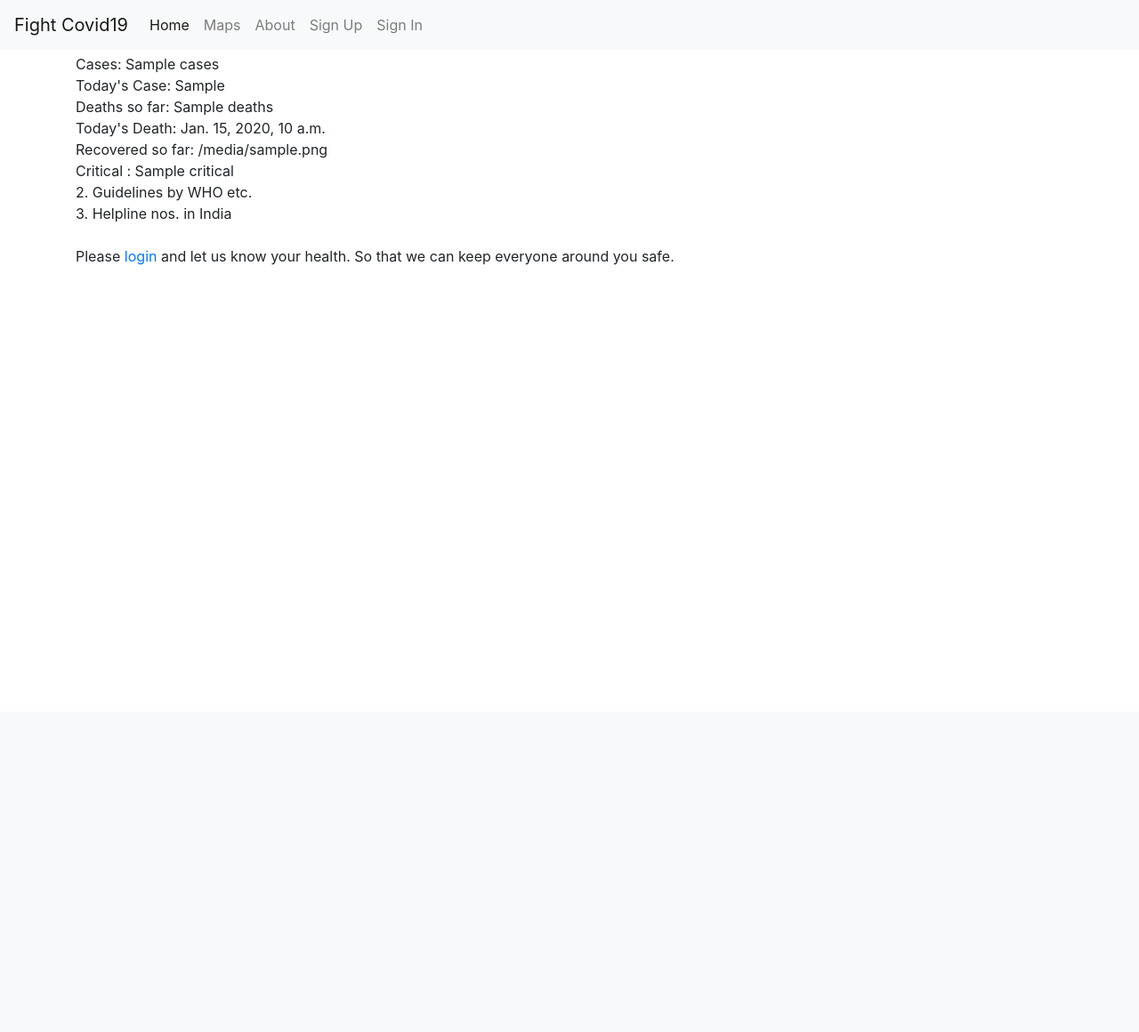
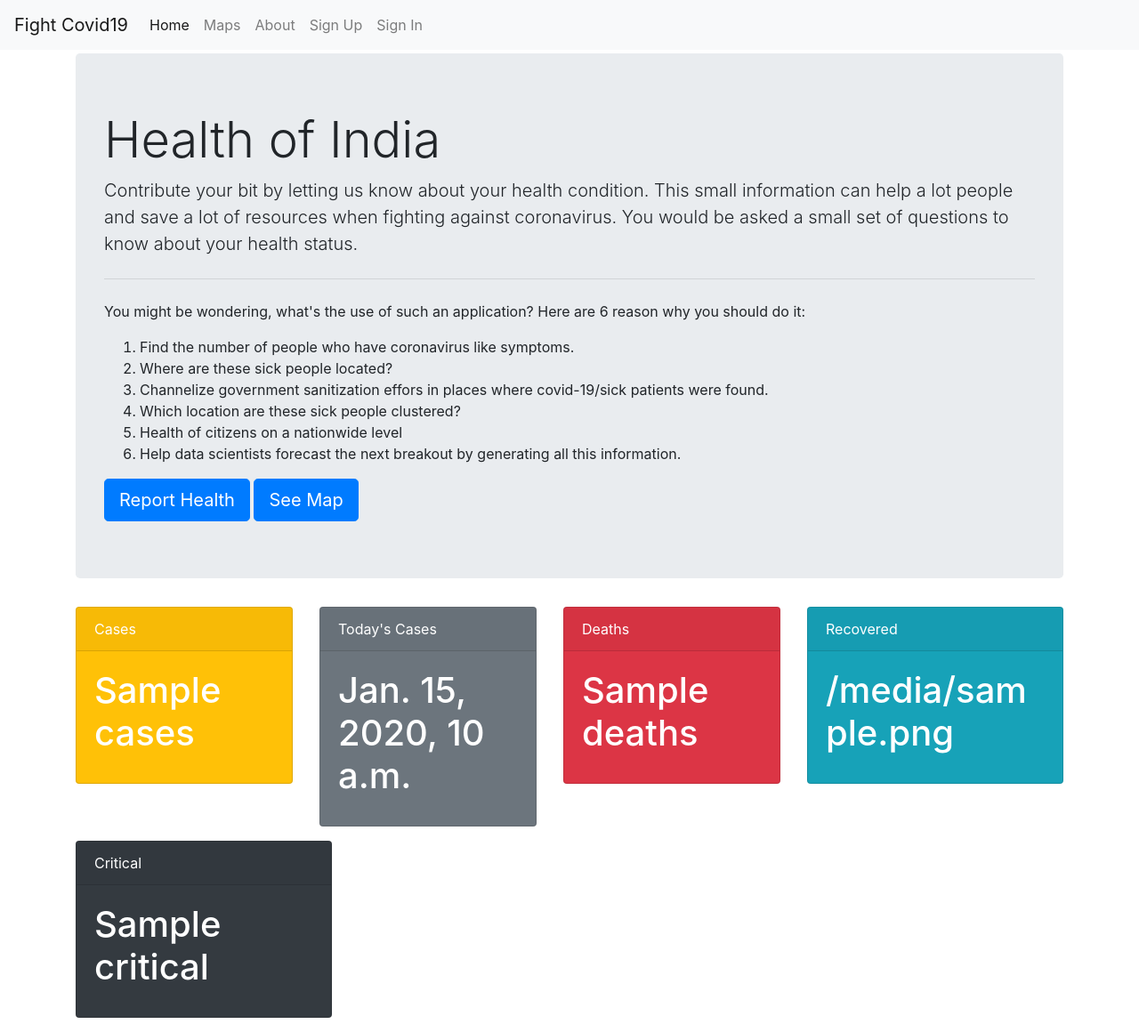
Before and after one commit to Podnet/Fight-Covid19, a Django app: template fight_covid19/templates/pages/home.html in a window 1280 px wide. Shown: the whole page at 89% size. Before the commit the page ends 298 px from the top, so only its background shows below. Run offline with Django 3.2, Linux system fonts and the light colour scheme; the template is opened without the code that fills it: most values are stand-ins (such as "Sample title", 1, 10 or a date in 2020); some libraries are stand-ins or nearby versions.

Commit message:
Improved dashboard content.

```diff
--- a/fight_covid19/templates/pages/home.html
+++ b/fight_covid19/templates/pages/home.html
@@ -1,24 +1,82 @@
 {% extends "base.html" %}
 
 {% block content %}
-  Cases: {{ cases }}<br>
-  Today's Case: {{ todaysCases }}<br>
-  Deaths so far: {{ deaths }}<br>
-  Today's Death: {{ todayDeaths }}<br>
-  Recovered so far: {{ recovered }}<br>
-  Critical : {{ critical }}
-  <br>
+
+  <div class="jumbotron">
+    <h1 class="display-4">Health of India</h1>
+    <p class="lead">Contribute your bit by letting us know about your health condition. This small information can help
+      a lot people and save a lot of resources when fighting against coronavirus. You would be asked a small set of
+      questions to know about your health status.</p>
+    <hr class="my-4">
+    <p>
+      You might be wondering, what's the use of such an application? Here are 6 reason why you should do it:
+    </p>
+    <ol>
+      <li>Find the number of people who have coronavirus like symptoms.</li>
+      <li>Where are these sick people located?</li>
+      <li>Channelize government sanitization effors in places where covid-19/sick patients were found.</li>
+      <li>Which location are these sick people clustered?</li>
+      <li>Health of citizens on a nationwide level</li>
+      <li>Help data scientists forecast the next breakout by generating all this information.</li>
+    </ol>
+    <a class="btn btn-primary btn-lg" href="{% url 'maps:wellness_entry' %}" role="button">Report Health</a>
+    <a class="btn btn-primary btn-lg" href="{% url 'maps:home' %}" role="button">See Map</a>
+  </div>
+
+  <!-- Covid-19 Status -->
+  <div class="row">
+  <div class="col-sm">
+    <div class="card text-white bg-warning mb-3" style="max-width: 18rem;">
+      <div class="card-header">Cases</div>
+      <div class="card-body">
+        <h1 class="card-title">{{ cases }}</h1>
+
+      </div>
+    </div>
+  </div>
+
+  <div class="col-sm">
+    <div class="card text-white bg-secondary mb-3" style="max-width: 18rem;">
+      <div class="card-header">Today's Cases</div>
+      <div class="card-body">
+        <h1 class="card-title">{{ todayCases }}</h1>
+      </div>
+    </div>
+  </div>
+
+
+  <div class="col-sm">
+    <div class="card text-white bg-danger mb-3" style="max-width: 18rem;">
+      <div class="card-header">Deaths</div>
+      <div class="card-body">
+        <h1 class="card-title">{{ deaths }}</h1>
+      </div>
+    </div>
+  </div>
+
+  <div class="col-sm">
+    <div class="card text-white bg-info mb-3" style="max-width: 18rem;">
+      <div class="card-header">Recovered</div>
+      <div class="card-body">
+        <h1 class="card-title">{{ recovered }}</h1>
+      </div>
+    </div>
+  </div>
+
+  <div class="col-sm">
+    <div class="card text-white bg-dark mb-3" style="max-width: 18rem;">
+      <div class="card-header">Critical</div>
+      <div class="card-body">
+        <h1 class="card-title">{{ critical }}</h1>
+      </div>
+    </div>
+  </div>
+
+  {% comment %}
   2. Guidelines by WHO etc.
   <br>
   3. Helpline nos. in India
-
   <br><br>
-  {% if user.is_authenticated %}
-    <p>
-      Tell us how well you are <a href="{% url 'maps:wellness_entry' %}">here.</a>
-    </p>
-  {% else %}
-    <p>Please <a href="{% url 'account_login' %}">login</a> and let us know your health. So that we can keep everyone around you safe.</p>
-  {% endif %}
+{% endcomment %}
 
 {% endblock %}
```
